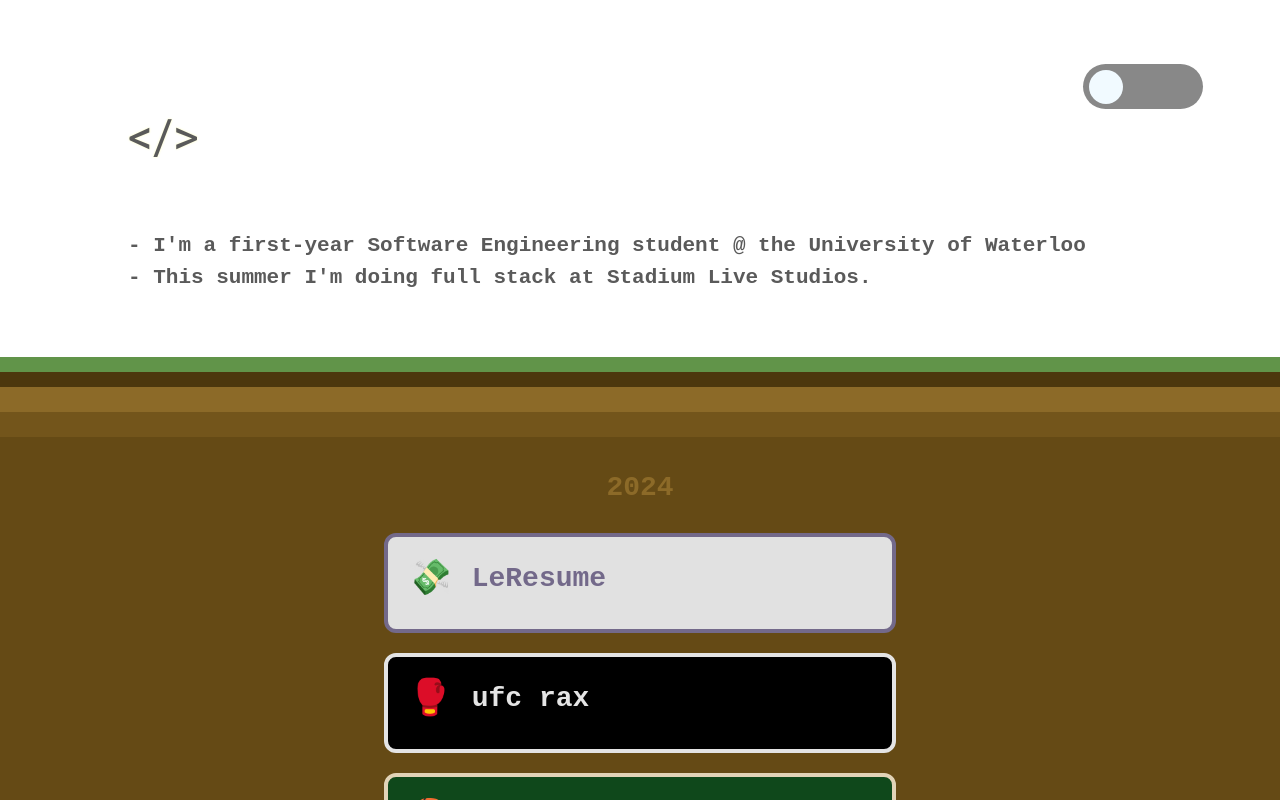
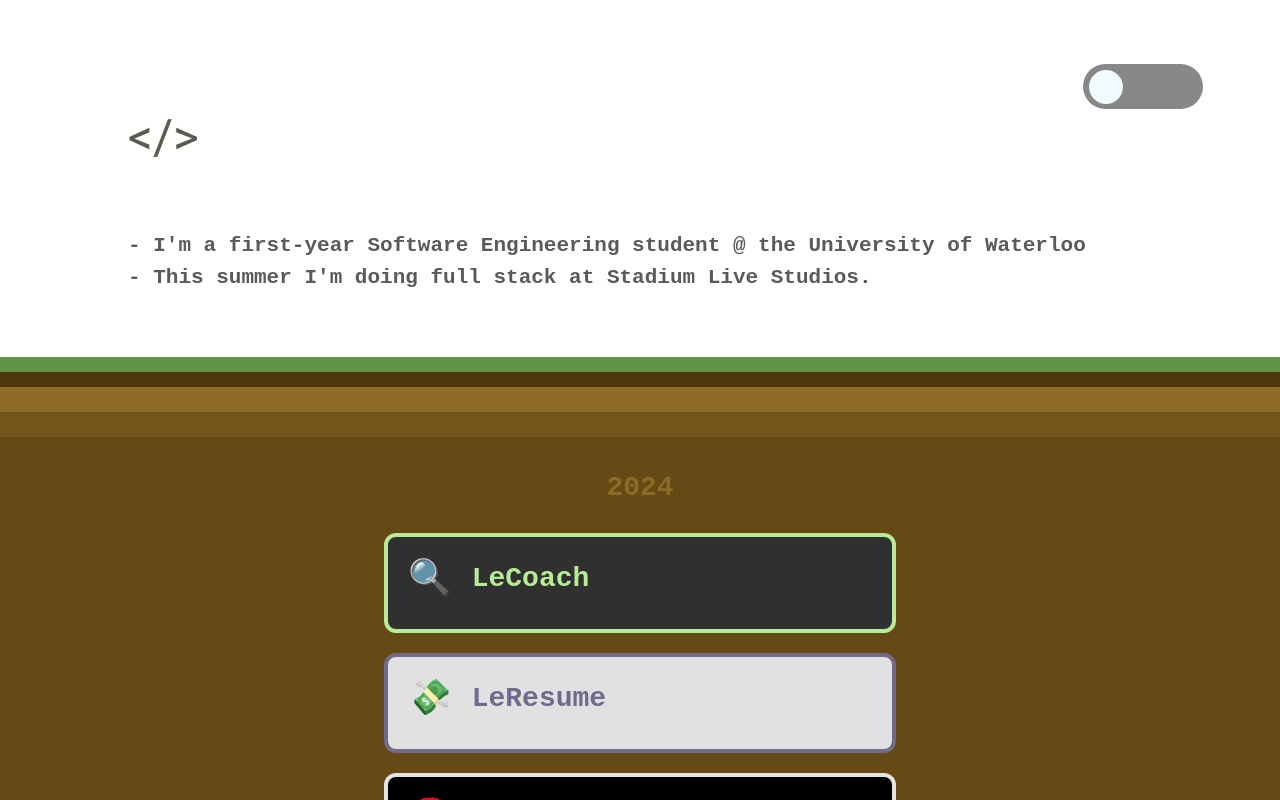
Before and after one commit to steventanyang/stevenyang, a React (Create React App) app: page /projects in a window 1280 px wide. Built offline with nearby package versions, Linux system fonts and the light colour scheme.

Commit message:
updated projects

```diff
--- a/src/components/Projects.js
+++ b/src/components/Projects.js
@@ -166,15 +166,27 @@ const Projects = () => {
         </YearTitle>
 
         <PContainer phone={isPhone}>
+          <ProjectContainer // LeCoach
+            background={"#303030"}
+            border={"#B7EC97"}
+            emoji={"🔍"}
+            title={"LeCoach"}
+            image={""}
+            description={"👨🏻‍🍳 soon ..."}
+            more={""}
+          />
           <ProjectContainer // LeResume
             background={"#E1E1E1"}
             border={"#73698A"}
             emoji={"💸"}
             title={"LeResume"}
             image={leresume}
-            description={"soon ..."}
-            more={"https://leresume-website.vercel.app/"}
+            description={"👨🏻‍🍳 soon ..."}
+            more={"https://leresume.ca"}
           />
+        </PContainer>
+
+        <PContainer phone={isPhone}>
           <ProjectContainer // UFC Rax
             background={"#000"}
             border={"#E4E4E4"}
@@ -182,13 +194,10 @@ const Projects = () => {
             title={"ufc rax"}
             image={ufcrax}
             description={
-              "Gives users investment advice on virtual currency based mobile game using historical ufc fight data. 3500+ active users."
+              "Gives users investment advice on virtual currency based mobile game using historical ufc fight data. 4000+ active users."
             }
             more={"https://realrax.com/"}
           />
-        </PContainer>
-
-        <PContainer phone={isPhone}>
           <ProjectContainer // Bucks Hackathon
             background={"#0F481B"}
             border={"#E1D3B7"}
@@ -200,6 +209,9 @@ const Projects = () => {
             }
             more={"https://www.nba.com/bucks/hackathon"}
           />
+        </PContainer>
+
+        <PContainer phone={isPhone}>
           <ProjectContainer // LeGM
             background={"#FFFFFF"}
             border={"#144458"}
```
